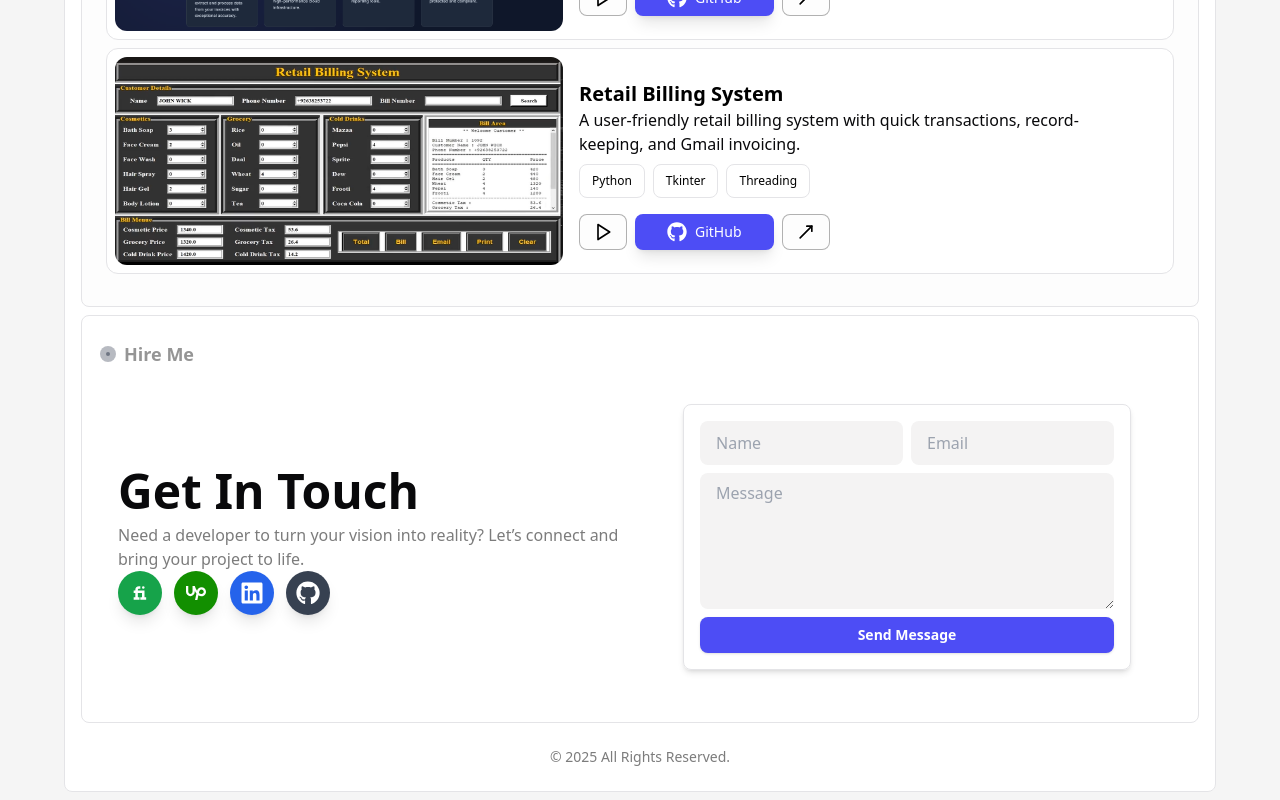
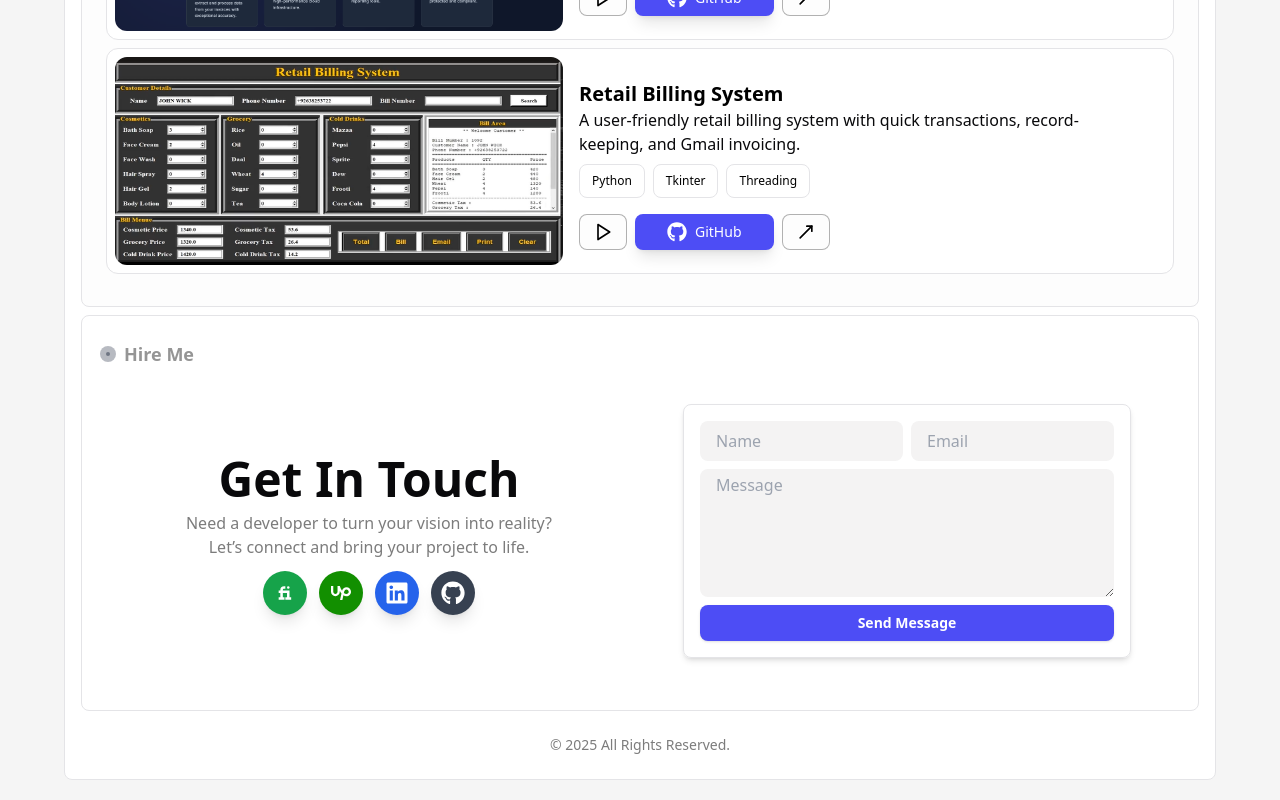
Before and after one commit to mafaqatiq/frontend, a Next.js app: page /projects in a window 1280 px wide. Shown: the part 1150-1950 px from the top of the page. Built offline with nearby package versions, Linux system fonts and the light colour scheme.

Commit message:
make it responsive

```diff
--- a/app/(root)/projects/[id]/page.tsx
+++ b/app/(root)/projects/[id]/page.tsx
@@ -33,7 +33,7 @@ const ProjectPage = () => {
       transition={{ duration: 0.8, ease: "easeOut" }}
       className="dark:selection:bg-[#212121]  selection:bg-slate-400  mx-auto w-[90%] max-w-6xl mb-2 lg:mt-24 mt-20 lg:px-4 sm:px-4 lg:pt-4 sm:pt-4 lg:pb-2 sm:pb-2 px-1 py-2 dark:border-none border rounded-lg backdrop-blur-md dark:bg-[#242124]/50 bg-white"
     >
-      <section className="skills scroll-mt-24 dark:bg-[#2c2c2c] bg-[#FDFDFD] rounded-lg mt-6 mx-2 lg:mx-0 sm:mx-0 sm:mt-14 lg:mt-0 border">
+      <section className="skills scroll-mt-24 dark:bg-[#2c2c2c] bg-[#FDFDFD] rounded-lg mt-2 mx-2 lg:mx-0 sm:mx-0 sm:mt-0 lg:mt-0 border">
         <div className="w-full px-6 py-8 ">
           <div className="flex">
           <h1 className="lg:text-3xl  sm:text-2xl text-xl font-bold mb-2">{title}</h1>
@@ -70,9 +70,9 @@ const ProjectPage = () => {
           </div>
 
           <div className="mt-6">
-          <h1 className="lg:text-2xl  sm:text-xl text-2xl font-bold mb-1">The Problems to Solve</h1>
+          <h1 className="lg:text-2xl  sm:text-xl text-xl font-bold mb-1">The Problems to Solve</h1>
           <p className=" text-sm lg:text-base text-gray-600 dark:text-white  mb-6">{problem}</p>
-          <h1 className="lg:text-2xl  sm:text-xl text-2xl font-bold mb-1">Our Solution</h1>
+          <h1 className="lg:text-2xl  sm:text-xl text-xl font-bold mb-1">Our Solution</h1>
           <p className=" text-sm lg:text-base text-gray-600 dark:text-white  mb-6">{solution}</p>
             <h2 className="text-xl   font-bold">Technologies Used</h2>
             <ul className="flex gap-2 mt-2 flex-wrap">
--- a/app/(root)/projects/page.tsx
+++ b/app/(root)/projects/page.tsx
@@ -62,7 +62,7 @@ const Projects = () => {
               initial={{ opacity: 0, y: 20 }}
               animate={hasAnimated ? { opacity: 1, y: 0 } : {}}
               transition={{ duration: 0.3, ease: "easeOut" }}
-               className="dark:bg-[#2c2c2c] bg-[#FDFDFD] rounded-lg mt-6 py-4 mx-2 lg:mx-0 sm:mx-0 sm:mt-14 lg:mt-0 border">
+               className="dark:bg-[#2c2c2c] bg-[#FDFDFD] rounded-lg mt-2 py-4 mx-2 lg:mx-0 sm:mx-0 sm:mt-0 lg:mt-0 border">
         {/* Search Bar */}
         <div className="flex items-center px-4 lg:ml-6 sm:ml-6 ml-0 sm:px-0 lg:px-0 py-1">
           <span
--- a/components/HireMeSection.tsx
+++ b/components/HireMeSection.tsx
@@ -13,8 +13,8 @@ import { useToast } from "@/hooks/use-toast"
 const HireMeSection = () => {
   const { ref } = useInView({ triggerOnce: true });
   const formRef = useRef<HTMLFormElement>(null);
-  const router = useRouter(); // Fix: Ensure this is inside a client component
-  const { toast } = useToast(); // Toast function from shadcn
+  const router = useRouter();
+  const { toast } = useToast();
 
   const sendEmail = async (e: React.FormEvent) => {
     e.preventDefault();
@@ -62,6 +62,7 @@ const HireMeSection = () => {
     </motion.div>
   </div>
 
+  {/* Updated layout for sm: screens */}
   <div className="flex flex-col md:flex-row w-full gap-4 p-1 mt-4 mb-4">
     <motion.div
       ref={ref}
@@ -70,23 +71,28 @@ const HireMeSection = () => {
       transition={{ duration: 0.8, ease: "easeOut" }}
       className="flex flex-1 items-center justify-center ml-2"
     >
-          <div className="lg:flex-start flex-col items-center justify-center lg:ml-6 sm:ml-8">
-            <h1 className="my-2 text-2xl sm:text-4xl lg:text-5xl font-bold">
+      <div className="flex flex-col items-center justify-center lg:ml-6 sm:ml-8 text-center">
+        {/* Centered "Get In Touch" text for all screens */}
+        <h1 className="my-2 text-2xl sm:text-4xl lg:text-5xl font-bold text-center">
           Get In Touch
         </h1>
-            <p className="hidden lg:block lg:text-base text-sm text-[#7c7c7c] dark:text-[#b5b5b5] max-w-2xl mx-auto">
-              Need a developer to turn your vision into reality? Let’s connect and bring your project to life.
+        <p className="hidden lg:block lg:text-base lg:mb-3 sm:mb-3 text-sm text-[#7c7c7c] dark:text-[#b5b5b5] max-w-2xl mx-auto">
+          Need a developer to turn your vision into reality? <br></br> Let’s connect and bring your project to life.
         </p>
+        {/* Social Media Icons */}
+        <div className="sm:mt-4 lg:mt-0">
           <SocialMediaIcons />
+        </div>
       </div>
     </motion.div>
 
+    {/* Form section */}
     <motion.div
       ref={ref}
       initial={{ opacity: 0, x: 50 }}
       animate={{ opacity: 1, x: 0 }}
       transition={{ duration: 0.8, ease: "easeOut" }}
-          className="flex-1 flex justify-center items-center mx-2 sm:mr-6 lg:mr-6 text-sm lg:text-base"
+      className="flex-1 flex justify-center items-center mx-2 sm:mr-6 lg:mr-6 text-sm lg:text-base sm:mt-6 lg:mt-0"
     >
       <div className="dark:bg-[#373737] border hover:shadow-lg lg:p-4 sm:p-4 px-3 py-4 rounded-lg shadow-md w-full max-w-md">
         <form ref={formRef} onSubmit={sendEmail} className="flex flex-col gap-2">
@@ -95,14 +101,14 @@ const HireMeSection = () => {
               type="text"
               name="user_name"
               placeholder="Name"
-                  className="w-full px-4 py-2.5 dark:bg-[#2c2c2c] bg-[#f4f3f3] dark:text-white text-black rounded-lg"
+              className="w-full px-4 py-2.5 sm:py-2 dark:bg-[#2c2c2c] bg-[#f4f3f3] dark:text-white text-black rounded-lg"
               required
             />
             <input
               type="email"
               name="user_email"
               placeholder="Email"
-                  className="w-full px-4 py-2.5 dark:bg-[#2c2c2c] bg-[#f4f3f3] dark:text-white text-black rounded-lg"
+              className="w-full px-4 py-2.5 sm:py-2 dark:bg-[#2c2c2c] bg-[#f4f3f3] dark:text-white text-black rounded-lg"
               required
             />
           </div>
@@ -110,7 +116,7 @@ const HireMeSection = () => {
             name="message"
             placeholder="Message"
             rows={5}
-                className="w-full px-4 py-2 dark:bg-[#2c2c2c] bg-[#f4f3f3] dark:text-white text-black rounded-lg"
+            className="w-full px-4 py-2 sm:py-1 dark:bg-[#2c2c2c] bg-[#f4f3f3] dark:text-white text-black rounded-lg"
             required
           ></textarea>
 
```
Also changed, not shown: components/ProjectCardsProjectPage.tsx (+17 -17 lines). Lines whose indentation alone changed are shown as unchanged.
